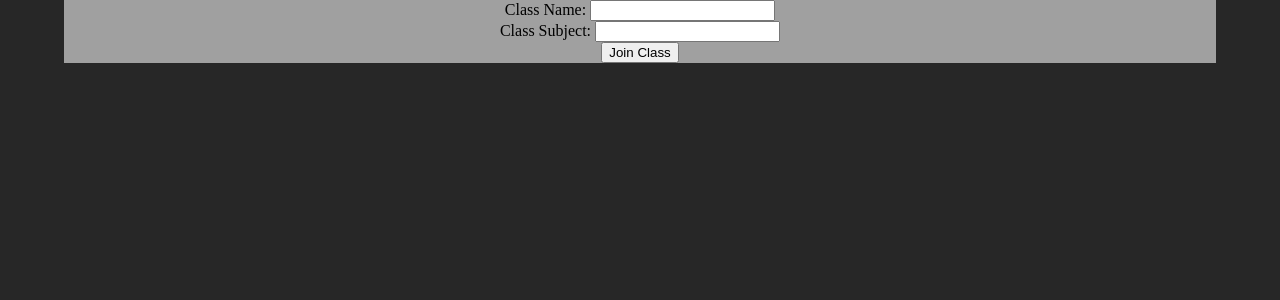
After one commit to sundew0/StudentRequest, a Django app: page /createClass/ in a window 1280 px wide. The commit adds this page. Shown: the top 300 px of the page. Run offline with Django 5.2, Linux system fonts and the light colour scheme.

Commit message:
new file:   StudentSupport/migrations/0032_alter_log_datelogged_alter_studenthelp_reason_and_more.py 	new file:   StudentSupport/migrations/__pycache__/0032_alter_log_datelogged_alter_studenthelp_reason_and_more.cpython-310.pyc 	modified:   accounts/__pycache__/classes.cpython-310.pyc 	modified:   accounts/__pycache__/forms.cpython-310.pyc 	modified:   accounts/__pycache__/models.cpython-310.pyc 	modified:   accounts/__pycache__/views.cpython-310.pyc 	modified:   accounts/classes.py 	modified:   accounts/forms.py 	new file:   accounts/migrations/0013_classes_teachers.py 	new file:   accounts/migrations/__pycache__/0013_classes_teachers.cpython-310.pyc 	modified:   accounts/models.py 	modified:   db.sqlite3 	modified:   django_project/__pycache__/urls.cpython-310.pyc 	modified:   django_project/urls.py 	new file:   templates/CreateClass.html 	modified:   templates/home.html

```diff
--- a/accounts/classes.py
+++ b/accounts/classes.py
@@ -2,8 +2,10 @@
 
 from django.http import HttpResponse#type: ignore
 from django.contrib.auth.decorators import login_required, user_passes_test#type: ignore
-from django.shortcuts import render#type: ignore
+from django.shortcuts import render, redirect#type: ignore
 from StudentSupport.utils import is_on_group_check, getClassFromID, is_user_in_class#type: ignore
+from .forms import CreateNewClass
+from .models import Classes
 
 def getClassinfo(request, id):
     user = request.user
@@ -30,3 +32,26 @@ def getClass(request, id):
 
         return render(request, 'class.html', context = context)
     return HttpResponse('wrong class')
+
+def Create_New_Class(request):
+    user = request.user
+
+    if request.method == 'POST':
+        form = CreateNewClass(request.POST)
+        if form.is_valid():
+            ClassName = form.cleaned_data['Classname']
+            print(ClassName)
+            ClassSubject = form.cleaned_data['Subject']
+            print(ClassSubject)
+
+            if not Classes.objects.filter(ClassName=ClassName, Subject=ClassSubject).exists():
+                newClass = Classes(ClassName=ClassName, subject=ClassSubject)
+
+            return redirect('home')
+    else:
+        form = CreateNewClass()
+
+    context = {
+        'form': form
+    }
+    return render(request, 'CreateClass.html',context=context)
--- a/accounts/forms.py
+++ b/accounts/forms.py
@@ -14,3 +14,14 @@ class CustomUserCreationForm(UserCreationForm):
 
 class JoinClassForm(forms.Form):
     class_code = forms.CharField(label='Class Code', max_length=20)
+
+class CreateNewClass(forms.Form):
+    Classname = forms.CharField(label='Class Name', max_length=100)
+    Subject = forms.CharField(label='Class Subject', max_length=50)
+
+
+#    ClassName = models.CharField(max_length=100, null=True)
+#    Subject = models.CharField(max_length=50, null=True)
+#    id = models.AutoField(primary_key=True)
+#    ClassCode = models.CharField(max_length=6, null=True, verbose_name="Class Code")
+#    ClassJoinCode = models.CharField(max_length=6, null=True, unique=True, verbose_name="join Code")
--- a/accounts/models.py
+++ b/accounts/models.py
@@ -18,10 +18,10 @@ class Classes(models.Model):
     id = models.AutoField(primary_key=True)
     ClassCode = models.CharField(max_length=6, null=True, verbose_name="Class Code")
     ClassJoinCode = models.CharField(max_length=6, null=True, unique=True, verbose_name="join Code")
-
+    Teachers = models.ManyToManyField(User)
 
     def __str__(self):
-        return f"id: {self.id}, Class name: {self.ClassName},  Subject: {self.Subject}"
+        return f"id: {self.id}, Class name: {self.ClassName},  Subject: {self.Subject}, Teachers: {self.Teachers}"
 
 
 class ClassList(models.Model):
--- a/django_project/urls.py
+++ b/django_project/urls.py
@@ -21,7 +21,7 @@ from accounts import views as accountsViews
 from StudentSupport import views as studentViews
 from StudentSupport import logger as Logger
 from django.contrib.auth.decorators import login_required # type: ignore
-from accounts.classes import getClassinfo, getClass
+from accounts.classes import getClassinfo, getClass, Create_New_Class
 
 
 urlpatterns = [
@@ -34,6 +34,6 @@ urlpatterns = [
     path('getLog/', Logger.getLog),
     path('fullStudentLog/', Logger.getFullStudentHelpLog),
     path('class/<int:id>', getClass),
-    path('test/', accountsViews.testing)
-
+    path('test/', accountsViews.testing),
+    path('createClass/', Create_New_Class)
     ]
--- /dev/null
+++ b/templates/CreateClass.html
@@ -0,0 +1,13 @@
+{% extends "base.html" %}
+
+{% block title %}Create new class{% endblock %}
+
+{% block content %}
+
+<form method="post">
+    {% csrf_token %}
+    {{ form.as_p }}
+    <button type="submit">Join Class</button>
+</form>
+
+{% endblock %}
--- a/templates/home.html
+++ b/templates/home.html
@@ -25,6 +25,11 @@
   </ul>
 </div>
     {% if IsTeacher %}
+      <div id="CreateClass">
+        <h1>Create Class</h1>
+        <a href="createClass">Create new class</a>
+      </div>
+    {% endif %}
     <h2>Join Class</h2>
     {% if messages %}
     <div>
@@ -40,4 +45,5 @@
         {{ form.as_p }}
         <button type="submit">Join Class</button>
     </form>
+
 {% endblock %}
```
Also changed, not shown: StudentSupport/migrations/0032_alter_log_datelogged_alter_studenthelp_reason_and_more.py (added), accounts/migrations/0013_classes_teachers.py (added), db.sqlite3.
